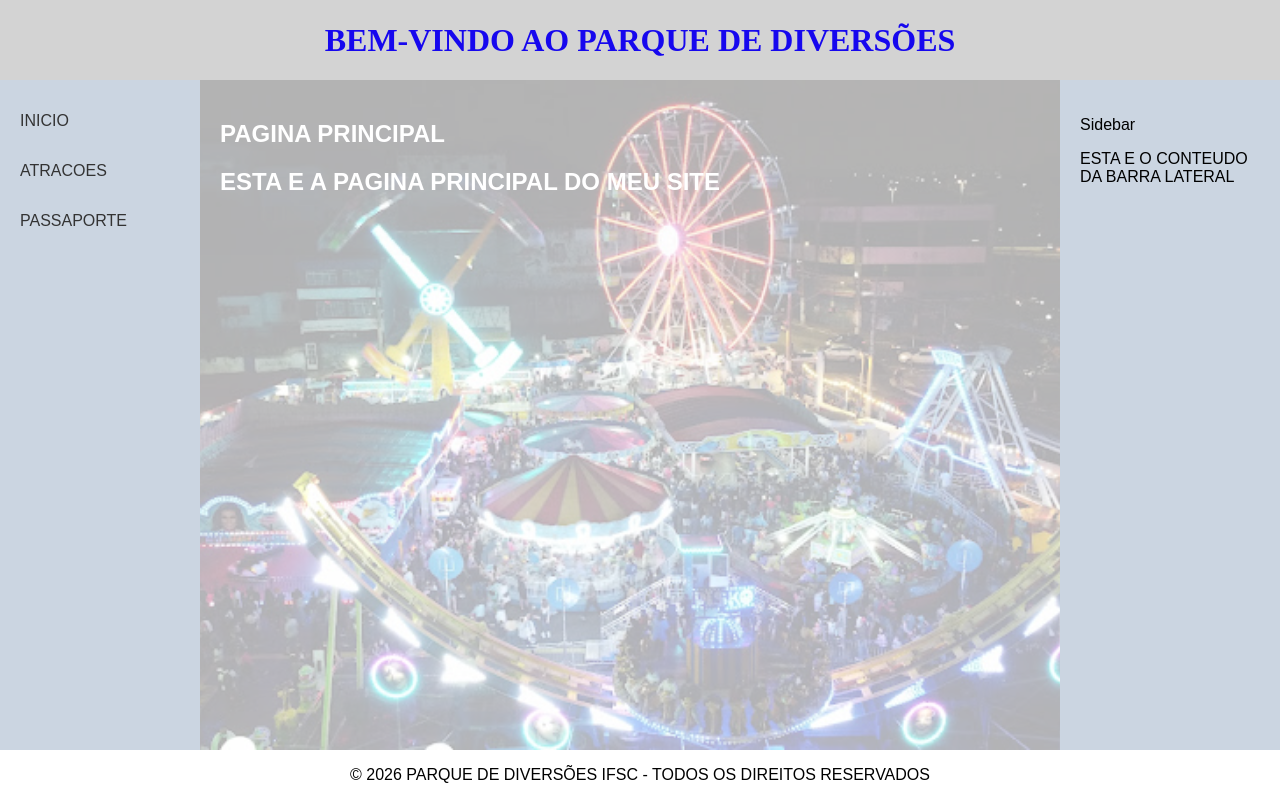
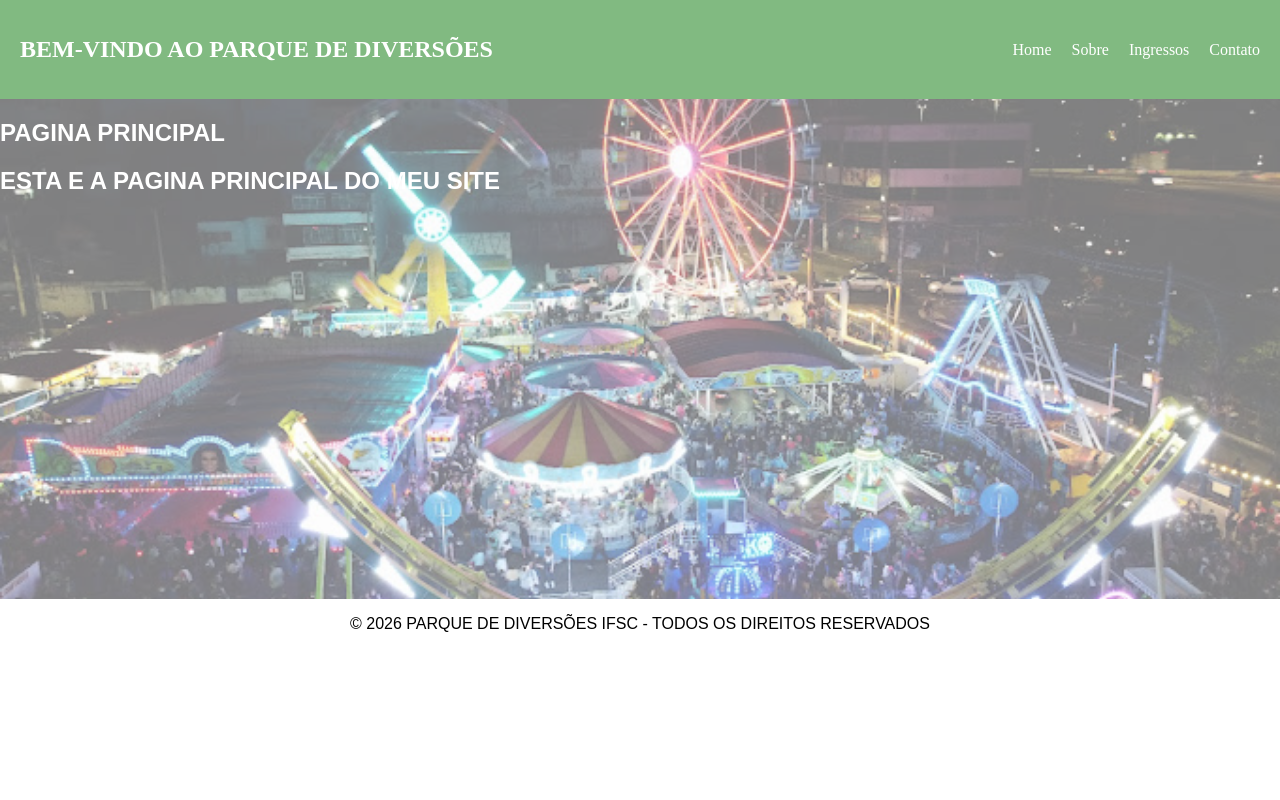
Before and after one commit to renatoguedesthe/ifsc, a plain HTML site: page estruturapagina/index.html in a window 1280 px wide. Drawn offline with Linux system fonts and the light colour scheme.

Commit message:
Desafio 13_11_26

```diff
--- a/estruturapagina/css/main.css
+++ b/estruturapagina/css/main.css
@@ -1,62 +1,23 @@
         body {
             margin: 0;
-            display: grid;
-            grid-template-columns: 200px minmax(0, 1fr) 220px;
-            grid-template-rows: auto 1fr auto;
-            min-height: 100vh;
+            display: flex;
+            flex-direction: column;
         }
 
         header {
-            grid-column: 1 / -1;
+            background-color: rgb(129, 186, 129);
+            padding: 10px;
             display: flex;
-            justify-content: center;
+            justify-content: space-between;
             align-items: center;
-            min-height: 80px;
-            background-color: #d3d3d3;
-            text-align: center;
-        }
-
-        header h1 {
-            color: rgb(22, 7, 238);
-            margin: 0;
         }
 
         nav {
-            grid-column: 1;
-            grid-row: 2;
-            background-color: #cbd5e1;
-            font-family: sans-serif;
-            font-size: 16px;
-            border: none;
-            padding-top: 20px;
+            display: flex;
+            justify-content: space-between;
+            align-items: center;
         }
 
-        nav ul {
-            list-style: none;
-            margin: 0;
-            padding: 0;
-        }
-
-        nav li {
-            margin-bottom: 8px;
-        }
-
-        nav a {
-            display: block;
-            padding: 12px 20px;
-            color: #333;
-            text-decoration: none;
-        }
-
-        nav a:hover {
-            background-color: #d3d3d3;
-        }
-
-        main {
-            grid-column: 2;
-            grid-row: 2;
-            padding: 20px;
-        }
 
         aside {
             grid-column: 3;
@@ -75,11 +36,12 @@
             text-align: center;
         }
 
-        main  {
+        main {
             background-image: url('../img/parque-de-diversoes.png');
             background-size: cover;
             background-position: center;
-            opacity: 0.3;
+            opacity: 0.5;
+            height: 500px;
         }
 
         h2 {
@@ -93,3 +55,20 @@
             font-family: sans-serif;
             font-size: 16px;
         }
+
+
+        a {
+            text-decoration: none;
+            color: white;
+            padding: 10px;
+            justify-content: space-between;
+            align-items: center;
+
+        }
+
+        h1 {
+            font-size: 24px;
+            text-align: left;
+            color: white;
+            padding: 10px;
+        }
--- a/estruturapagina/index.html
+++ b/estruturapagina/index.html
@@ -10,26 +10,23 @@
 <body>
 
     <header>
-        <h1 style="left: 50%;"> BEM-VINDO AO PARQUE DE DIVERSÕES </h1>
+        <h1> BEM-VINDO AO PARQUE DE DIVERSÕES </h1>
+
+         <nav >
+             <a href='/home'>Home</a>
+             <a href='/sobre'>Sobre</a>
+             <a href='/ingressos'>Ingressos</a>
+             <a href='/contato'>Contato</a>
+         </nav>
+
     </header>
 
-    <nav  >
-        <ul>
-            <li> <a href="index.html"> INICIO </a> </li>
-            <li> <a href="about.html"> ATRACOES </a> </li>
-            <li> <a href="contact.html"> PASSAPORTE </a> </li>
-        </ul>
-    </nav>
 
-    <main>
+    <main  style="height: 600p;">
         <h2> PAGINA PRINCIPAL </h2>
         <h2> ESTA E A PAGINA PRINCIPAL DO MEU SITE </h2>
     </main>
 
-    <aside style="background-color: #cbd5e1; font-family: sans-serif; font-size: 16px; border: none;">
-        <p> Sidebar </p>
-        <p> ESTA E O CONTEUDO DA BARRA LATERAL  </p>
-    </aside>
 
     <footer>
         <p> &copy; 2026 PARQUE DE DIVERSÕES IFSC - TODOS OS DIREITOS RESERVADOS </p>
```
Also changed, not shown: aula131126/index.html (added, +61 -0 lines).
